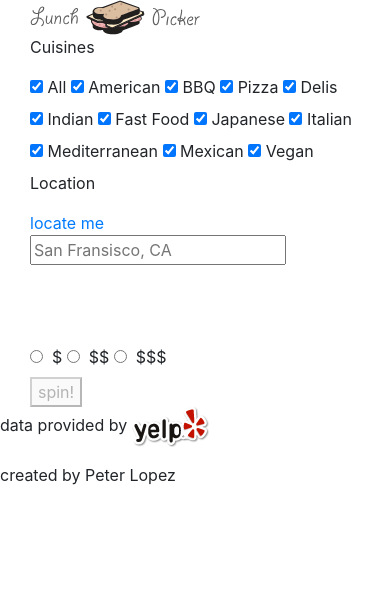
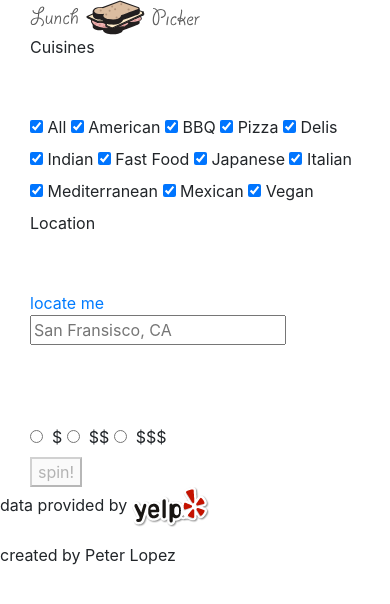
Before and after one commit to peterlopez/the-lunch-picker, a PHP site: page / in a window 390 px wide. Shown: the top 604 px of the page. Run offline with PHP 8.4, Linux system fonts and the light colour scheme; some libraries are stand-ins or nearby versions.

Commit message:
responsive styling

```diff
--- a/app/index.html
+++ b/app/index.html
@@ -33,7 +33,6 @@
         <div id="header" class="container no-padding">
             <div id="title" class="col-sm-12">
                 <!--<h1>The Lunch Picker</h1>-->
-
                 <!--<img id="logo" src="assets/img/logo.svg" alt="The Lunch Picker" title="The Lunch Picker" />-->
                 <svg id="logo" width="170px" height="35px" viewBox="0 0 170 35" version="1.1" xmlns="http://www.w3.org/2000/svg" xmlns:xlink="http://www.w3.org/1999/xlink">
                     <!-- Generator: Sketch 52.2 (67145) - http://www.bohemiancoding.com/sketch -->
@@ -88,8 +87,10 @@
                 <form id="filter-form" action="./yelp.php" method="get">
                     <div id="filters" class="">
                         <!-- cuisines filter -->
+                        <div class="filter-container">
                             <div id="cuisines" class="filter">
                                 <p class="filter-title">Cuisines</p>
+                                <p class="filter-title blank">&nbsp;</p>
                                 <div id="cuisines-list" class="flyout">
                                     <label for="all-checkbox">
                                         <input id="all-checkbox" type="checkbox" name="all-checkbox" value="all" checked />
@@ -141,17 +142,22 @@
                                     </label>
                                 </div>
                             </div>
+                        </div>
 
                         <!-- location filter -->
+                        <div class="filter-container">
                             <div id="location" class="filter">
                                 <p class="filter-title">Location</p>
+                                <p class="filter-title blank">&nbsp;</p>
                                 <div id="location-content" class="flyout">
                                     <a class="geolocate" href="#" title="">locate me</a>
                                     <input type="text" name="location" autocomplete="address" placeholder="San Fransisco, CA" />
                                 </div>
                             </div>
+                        </div>
 
                         <!-- price filter -->
+                        <div class="filter-container">
                             <div id="price" class="filter">
                                 <p class="filter-title">&nbsp;</p>
                                 <p class="filter-title blank">&nbsp;</p>
@@ -171,6 +177,7 @@
                                 </div>
                             </div>
                         </div>
+                    </div>
 
                     <!-- apply button -->
                     <div id="filter-apply-btn-container">
@@ -179,7 +186,6 @@
                 </form>
 
                 <div class="action-buttons">
-
                     <!-- spin button -->
                     <div id="spin-btn-container">
                         <button type="button" id="btn-spin" disabled>spin!</button>
--- a/app/sass/_variables.scss
+++ b/app/sass/_variables.scss
@@ -6,7 +6,6 @@ $blue: #039CE5;
 $bright-green: #2ECC40;
 
 // Max-width of breakpoints
-$bp-md: 1000px;
+$bp-lg: 1000px;
 $bp-md: 790px;
-$bp-md-2: 830px;
-$bp-sm: 420px;
+$bp-sm: 520px;
```
Also changed, not shown: app/sass/filters.scss (+49 -9 lines), app/sass/main.scss (+9 -0 lines). Lines whose indentation alone changed are shown as unchanged.
